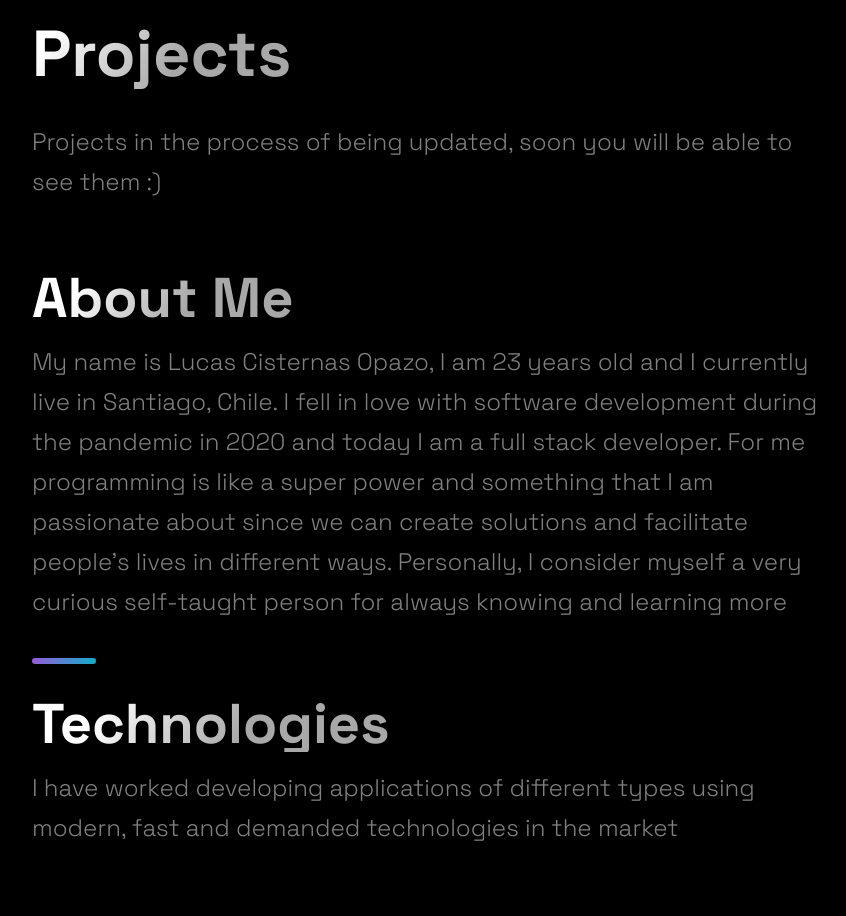
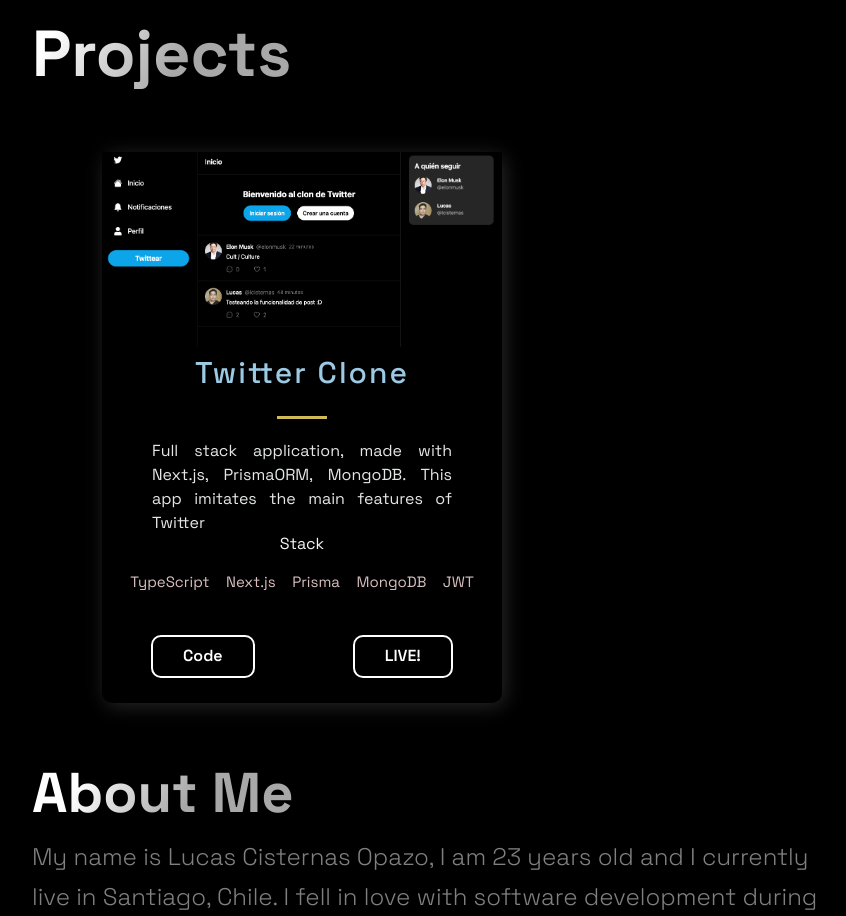
Before and after one commit to LCisternas/myPortfolio, a Next.js app: page / in a window 1280 px wide. Shown: the part 780-1696 px from the top of the page, without its empty margins (88-934 px from the left). Built offline with nearby package versions, Linux system fonts and the light colour scheme.

Commit message:
add new proyect

```diff
--- a/src/components/Projects/Projects.js
+++ b/src/components/Projects/Projects.js
@@ -8,8 +8,8 @@
   <Section nopadding id="projects">
     <SectionDivider />
     <SectionTitle main>Projects</SectionTitle>
-    {/* <GridContainer> */}
-    {/* {projects.map((p, i) => {
+    <GridContainer>
+    {projects.map((p, i) => {
         return (
           <BlogCard key={i}>
           <Img src={p.image} />
@@ -32,11 +32,11 @@
             </UtilityList>
           </BlogCard>
         );
-      })} */}
-    <SectionText>
+      })}
+    {/* <SectionText>
       Projects in the process of being updated, soon you will be able to see them :)
-    </SectionText>
-    {/* </GridContainer> */}
+    </SectionText> */}
+    </GridContainer>
   </Section>
 );
 
--- a/src/constants/constants.js
+++ b/src/constants/constants.js
@@ -1,11 +1,11 @@
 export const projects = [
-  // {
-  //   title: 'Movie App',
-  //   description: 'Full stack application with login and user registration, search, list and save favorite movies',
-  //     image: '/images/3.png',
-  //     tags: ['React', 'Node', 'Express', 'MongoDB', 'JWT'],
-  //   code: 'https://github.com/LCisternas/OMDB',
-  //   live: 'https://movie-app-lcisternas.netlify.app',
-  //   id: 2,
-  // },
+  {
+    title: 'Twitter Clone',
+    description: 'Full stack application, made with Next.js, PrismaORM, MongoDB. This app imitates the main features of Twitter',
+      image: '/images/twitter.png',
+      tags: ['TypeScript', 'Next.js', 'Prisma', 'MongoDB', 'JWT'],
+    code: 'https://github.com/LCisternas/splutter-app',
+    live: 'https://splutter-app.vercel.app/',
+    id: 1,
+  },
 ];
```
Also changed, not shown: public/images/twitter.png (added).
